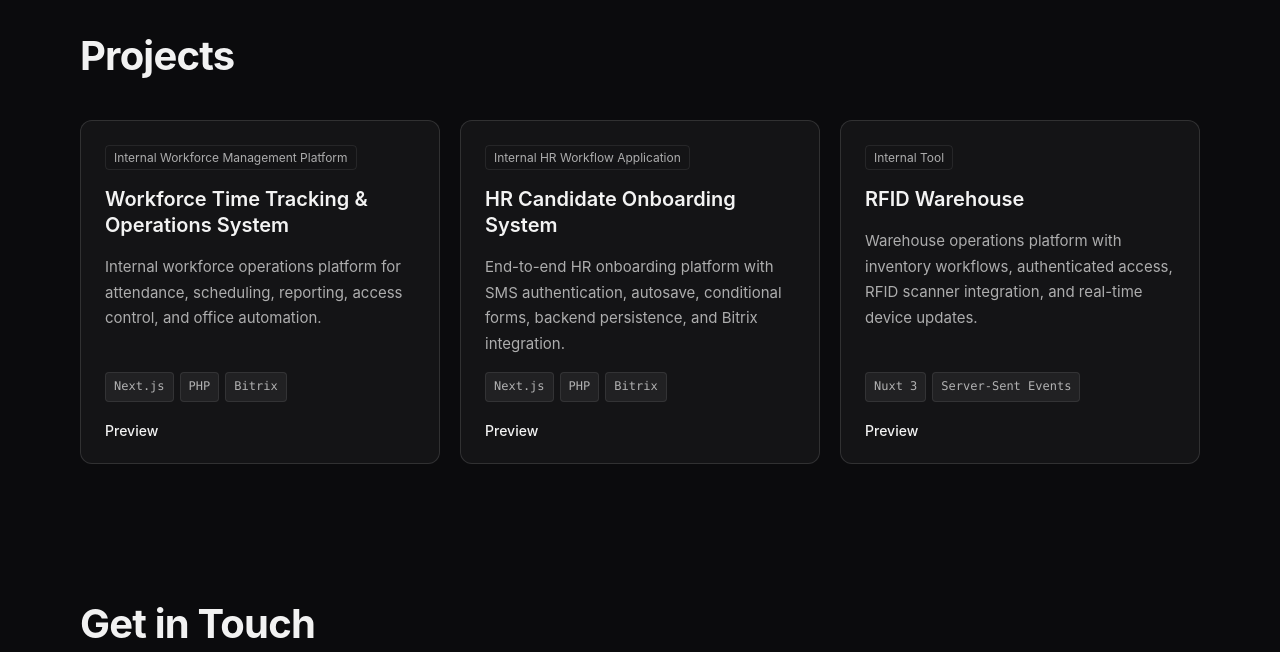
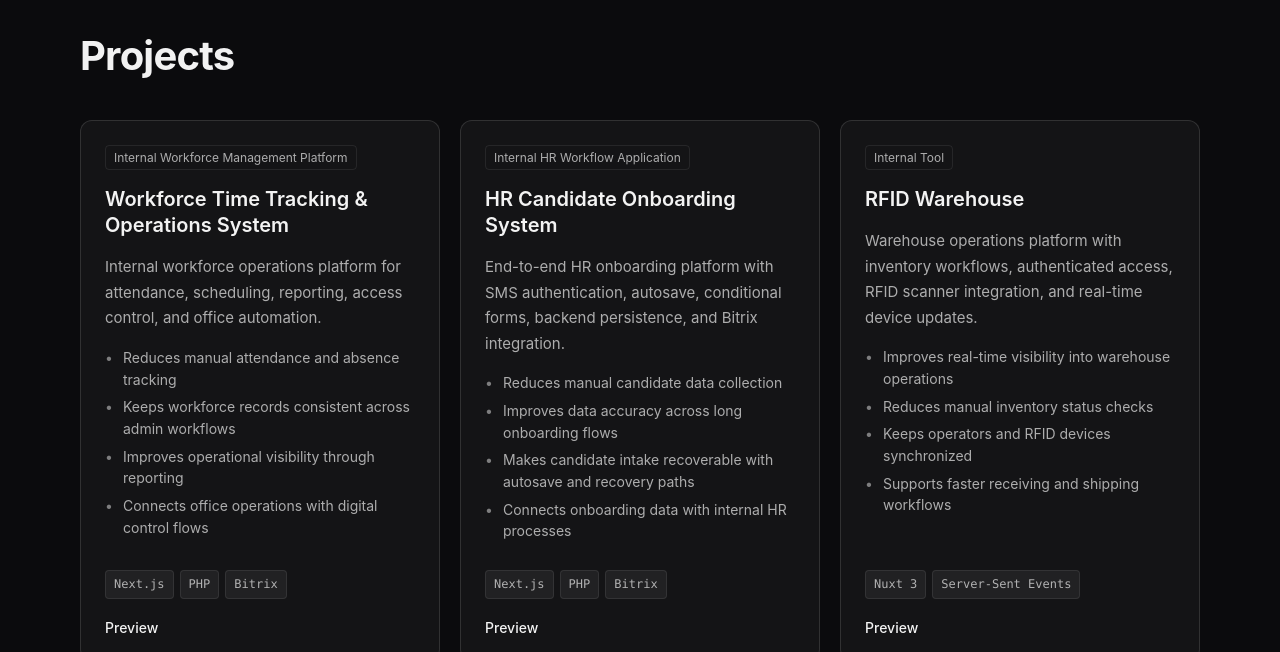
Before and after one commit to Nataly4444/Nataly4444.github.io, a website built with Vite: page index.html in a window 1280 px wide. Shown: the part 1230-1882 px from the top of the page. Built offline with nearby package versions, Linux system fonts and the light colour scheme.

Commit message:
Add business value and features sections to project cards and modals, enhancing project presentation. Update styles for new sections in CSS and include relevant data in content.json.

```diff
--- a/main.js
+++ b/main.js
@@ -382,9 +382,23 @@ function renderProjectLinks(links, className = 'project-link') {
     `).join('');
 }
 
+function renderProjectListSection(title, items, className = 'project-list-section') {
+  if (!Array.isArray(items) || items.length === 0) return '';
+
+  return `
+    <div class="${className}">
+      ${title ? `<h4 class="project-list-section-title">${title}</h4>` : ''}
+      <ul class="project-list-section-list">
+        ${items.map(item => `<li class="project-list-section-item">${item}</li>`).join('')}
+      </ul>
+    </div>
+  `;
+}
+
 function renderProjectCard(project) {
   const hasScreenshots = Array.isArray(project.screenshots) && project.screenshots.length > 0;
   const linksHtml = renderProjectLinks(project.links);
+  const businessValueHtml = renderProjectListSection('', project.businessValue);
 
   const previewButton = hasScreenshots
     ? `<button class="project-link project-link-button" type="button" data-action="view-preview" data-project-id="${project.id}">Preview</button>`
@@ -402,6 +416,8 @@ function renderProjectCard(project) {
 
       <p class="project-description">${project.description}</p>
 
+      ${businessValueHtml}
+
       <div class="project-stack">
         ${(project.stack || []).map(tech => `<span class="project-tech">${tech}</span>`).join('')}
       </div>
@@ -417,6 +433,16 @@ function renderProjectCard(project) {
 function renderProjectModalContent(project) {
   const hasScreenshots = Array.isArray(project.screenshots) && project.screenshots.length > 0;
   const linksHtml = renderProjectLinks(project.links, 'project-link project-modal-link');
+  const businessValueHtml = renderProjectListSection(
+    '',
+    project.businessValue,
+    'project-modal-section project-list-section'
+  );
+  const featuresHtml = renderProjectListSection(
+    'Features',
+    project.features,
+    'project-modal-section project-list-section'
+  );
 
   const screenshotsHtml = hasScreenshots
     ? `
@@ -470,6 +496,10 @@ function renderProjectModalContent(project) {
         </div>
         <div class="project-modal-body">
           <p class="project-modal-description">${project.description}</p>
+
+          ${businessValueHtml}
+
+          ${featuresHtml}
 
           <div class="project-modal-section">
             <h4 class="project-modal-section-title">Stack</h4>
--- a/public/content.json
+++ b/public/content.json
@@ -107,6 +107,20 @@
       "title": "Workforce Time Tracking & Operations System",
       "category": "Internal Workforce Management Platform",
       "description": "Internal workforce operations platform for attendance, scheduling, reporting, access control, and office automation.",
+      "businessValue": [
+        "Reduces manual attendance and absence tracking",
+        "Keeps workforce records consistent across admin workflows",
+        "Improves operational visibility through reporting",
+        "Connects office operations with digital control flows"
+      ],
+      "features": [
+        "Attendance tracking",
+        "Scheduling and absences",
+        "Reports and exports",
+        "Access control",
+        "Office lighting automation",
+        "Employee management"
+      ],
       "stack": [
         "Next.js",
         "PHP",
@@ -285,6 +299,20 @@
       "title": "HR Candidate Onboarding System",
       "category": "Internal HR Workflow Application",
       "description": "End-to-end HR onboarding platform with SMS authentication, autosave, conditional forms, backend persistence, and Bitrix integration.",
+      "businessValue": [
+        "Reduces manual candidate data collection",
+        "Improves data accuracy across long onboarding flows",
+        "Makes candidate intake recoverable with autosave and recovery paths",
+        "Connects onboarding data with internal HR processes"
+      ],
+      "features": [
+        "SMS authentication",
+        "Multi-step questionnaire",
+        "Conditional validation",
+        "Autosave",
+        "Backend persistence",
+        "Bitrix workflow integration"
+      ],
       "stack": [
         "Next.js",
         "PHP",
@@ -393,6 +421,20 @@
       "title": "RFID Warehouse",
       "category": "Internal Tool",
       "description": "Warehouse operations platform with inventory workflows, authenticated access, RFID scanner integration, and real-time device updates.",
+      "businessValue": [
+        "Improves real-time visibility into warehouse operations",
+        "Reduces manual inventory status checks",
+        "Keeps operators and RFID devices synchronized",
+        "Supports faster receiving and shipping workflows"
+      ],
+      "features": [
+        "Inventory tracking",
+        "Receiving workflow",
+        "Shipping workflow",
+        "RFID scanner updates",
+        "Device management",
+        "Authenticated operator flows"
+      ],
       "stack": [
         "Nuxt 3",
         "Server-Sent Events"
--- a/styles.css
+++ b/styles.css
@@ -596,6 +596,45 @@ body {
   color: var(--color-text-secondary);
   line-height: 1.7;
   font-size: 0.9375rem;
+}
+
+.project-list-section {
+  display: flex;
+  flex-direction: column;
+  gap: 0.5rem;
+}
+
+.project-card > .project-list-section {
+  margin-bottom: 0.75rem;
+}
+
+.project-list-section-title {
+  font-size: 0.75rem;
+  text-transform: uppercase;
+  letter-spacing: 0.05em;
+  color: var(--color-text-tertiary);
+}
+
+.project-list-section-list {
+  list-style: none;
+  display: flex;
+  flex-direction: column;
+  gap: 0.375rem;
+}
+
+.project-list-section-item {
+  position: relative;
+  padding-left: 1.125rem;
+  color: var(--color-text-secondary);
+  font-size: 0.875rem;
+  line-height: 1.55;
+}
+
+.project-list-section-item::before {
+  content: '•';
+  position: absolute;
+  left: 0;
+  color: var(--color-text-tertiary);
 }
 
 .project-stack {
```
